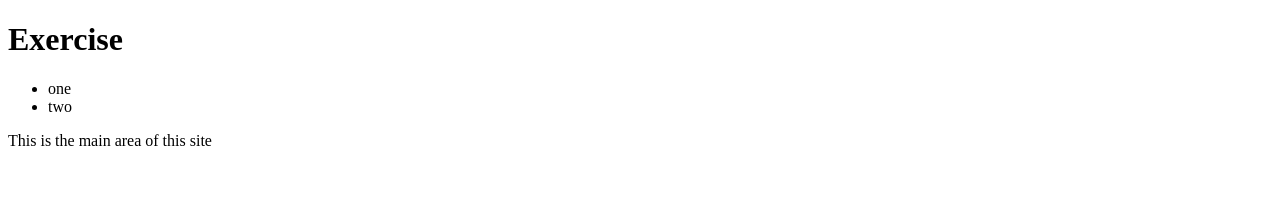
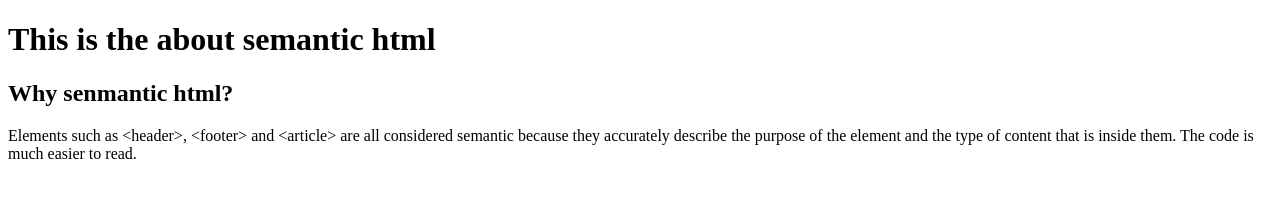
Before and after one commit to udaychhina/1620_week_4, a plain HTML site: page in_class/index.html in a window 1280 px wide. Drawn offline with Linux system fonts and the light colour scheme.

Commit message:
Edited starter code. Adding id and class attributes

```diff
--- a/in_class/index.html
+++ b/in_class/index.html
@@ -6,15 +6,19 @@
   <title>Week 4 exercise</title>
 </head>
 <body>
-  <div>
-    <h1>Exercise</h1>
-    <ul>
-      <li>one</li>
-      <li>two</li>
-    </ul>
+  <div id="header"><h1>This is the about semantic html</h1></div>
+  <div class="section">
+    <h2>Why senmantic html?</h2>
+    <div class="article">
+      <p>Elements such as &lt;header&gt;, &lt;footer&gt; and &lt;article&gt; are all considered semantic
+      because they accurately describe the purpose of the element and the type of content that is inside them.
+      The code is much easier to read.</p>
+      <div class="figure">
+        <img>
+        <div class="figcaption"></div>
+      </div>
+    </div>
   </div>
-  <div>
-    This is the main area of this site
-  </div>
+  <div id="footer"></div>
 </body>
 </html>
```
